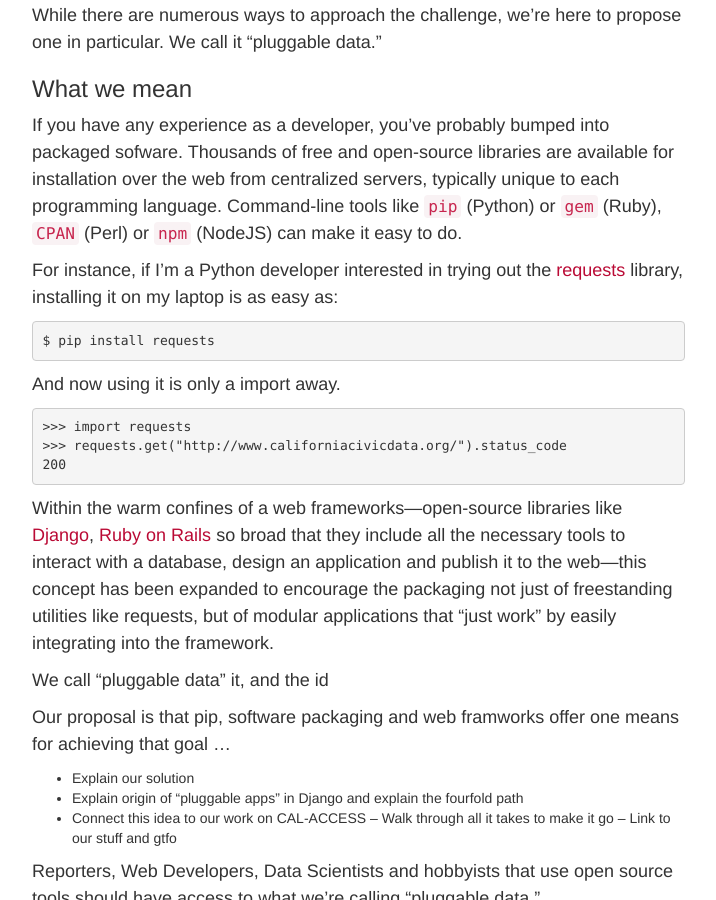
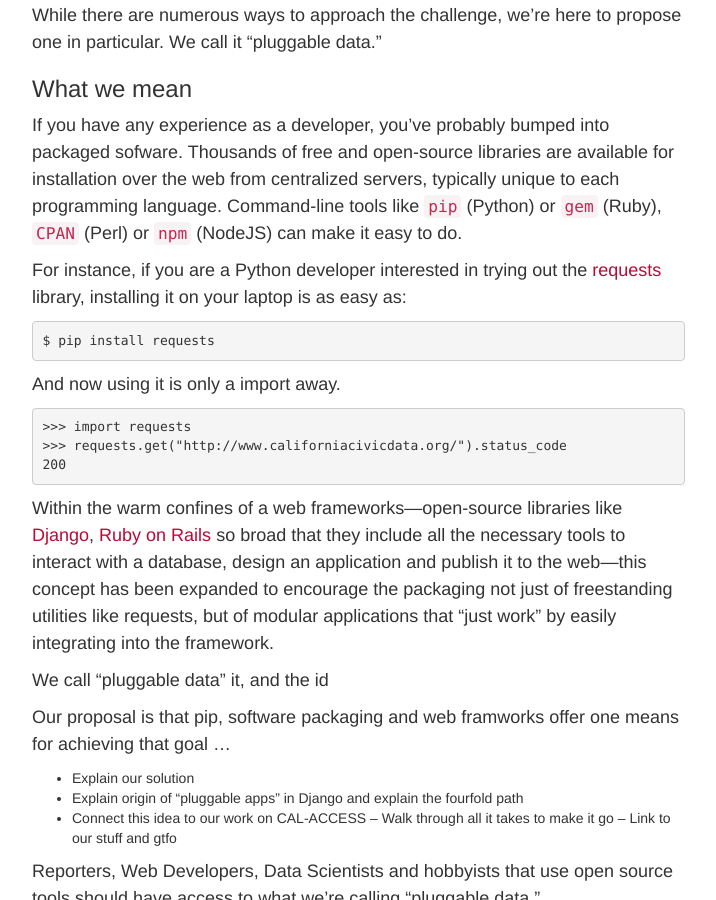
Before and after one commit to palewire/californiacivicdata.org, a Jekyll site: the page built from _posts/2015-01-01-pluggable-data.markdown, in a window 1280 px wide and 900 px high, scrolled down 972 px. Shown: the whole window, without its empty margins (38-754 px from the left). Built offline with Jekyll 4.4.1, drawn with Linux system fonts in a browser that asks for light colours.

Commit message:
Updated 2015-01-01-pluggable-data.markdown

```diff
--- a/_posts/2015-01-01-pluggable-data.markdown
+++ b/_posts/2015-01-01-pluggable-data.markdown
@@ -32,7 +32,7 @@ While there are numerous ways to approach the challenge, we're here to propose o
 
 If you have any experience as a developer, you've probably bumped into packaged sofware. Thousands of free and open-source libraries are available for installation over the web from centralized servers, typically unique to each programming language. Command-line tools like [``pip``](http://pip.readthedocs.org/en/latest/index.html) (Python) or [``gem``](https://rubygems.org/) (Ruby), [``CPAN``](http://www.cpan.org/) (Perl) or [``npm``](https://www.npmjs.org/) (NodeJS) can make it easy to do.
 
-For instance, if I'm a Python developer interested in trying out the [requests](http://docs.python-requests.org/en/latest/) library, installing it on my laptop is as easy as:
+For instance, if you are a Python developer interested in trying out the [requests](http://docs.python-requests.org/en/latest/) library, installing it on your laptop is as easy as:
 
 ~~~ bash
 $ pip install requests
```
